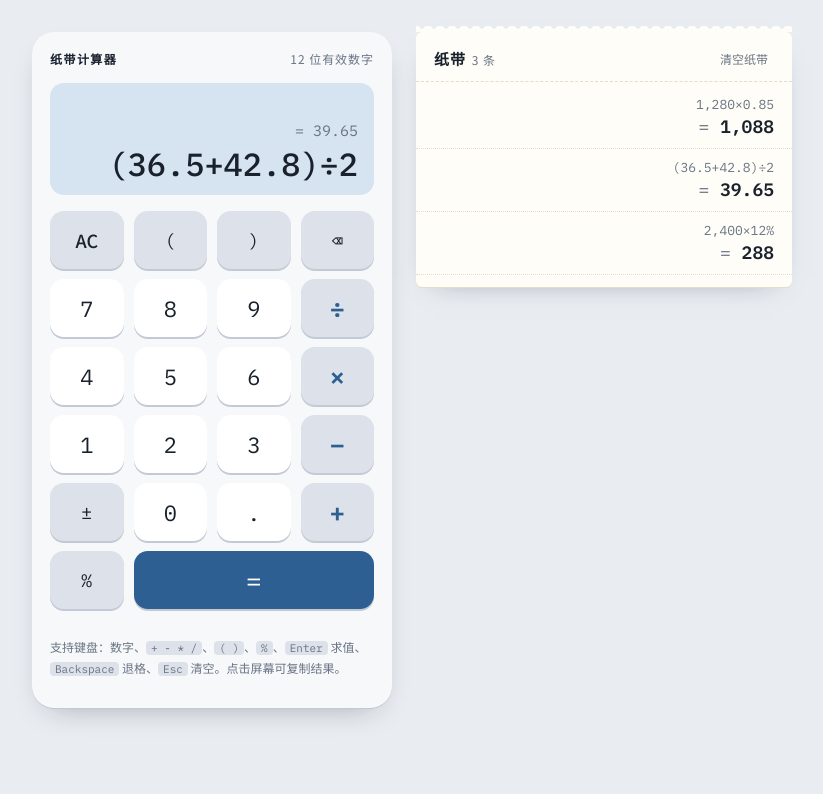
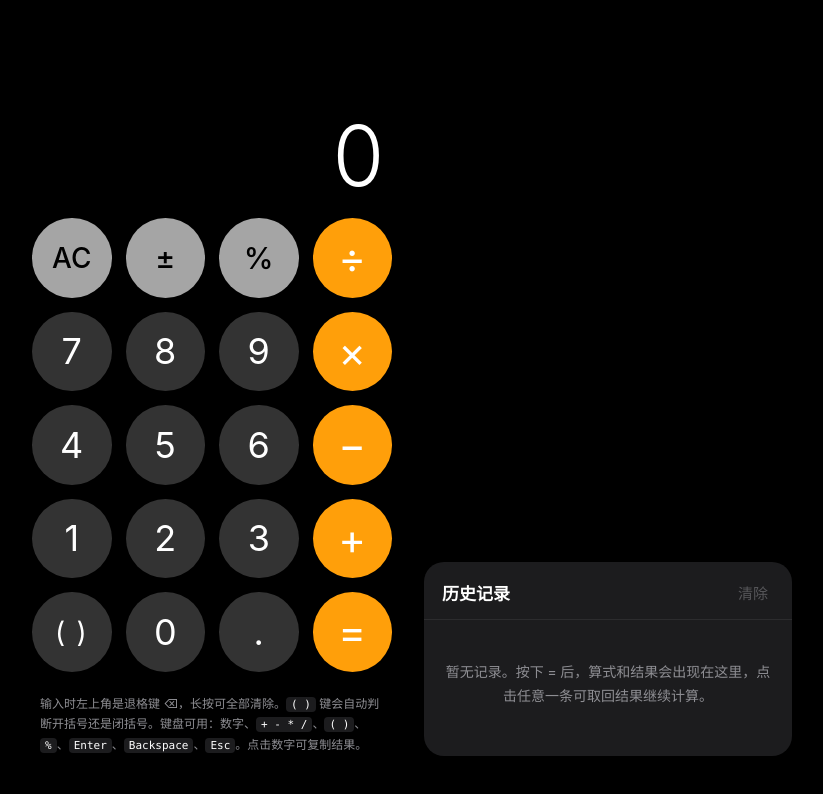
Before and after one commit to gggghhhhbbbb/aaa, a plain HTML site: page calculator/index.html in a window 1280 px wide. Shown: the whole page, without its empty margins (228-1051 px from the left). Drawn offline with Linux system fonts and the light colour scheme.

Commit message:
Restyle calculator after phone calculator look, drop sample data
Round keys with orange operators, backspace/AC toggle, smart parenthesis
key, and an empty history on first load.

Co-Authored-By: Claude Opus 5.5 <noreply@anthropic.com>
Claude-Session: https://claude.ai/code/session_01GgsreSMHs767kW3uMgfPgC

```diff
--- a/calculator/index.html
+++ b/calculator/index.html
@@ -5,40 +5,29 @@
 <meta name="viewport" content="width=device-width, initial-scale=1, viewport-fit=cover">
 <title>纸带计算器</title>
 <meta name="claude:viewport-fit-sides" content="cover">
-<link rel="preconnect" href="https://fonts.googleapis.com">
-<link rel="preconnect" href="https://fonts.gstatic.com" crossorigin>
-<link rel="stylesheet" href="https://fonts.googleapis.com/css2?family=IBM+Plex+Mono:wght@400;500;600&family=Noto+Sans+SC:wght@400;500;700&display=swap">
+<meta name="theme-color" content="#000000">
+<meta name="apple-mobile-web-app-capable" content="yes">
+<meta name="apple-mobile-web-app-status-bar-style" content="black">
 <style>
-/* 布局：左侧是计算器机身，右侧是纸带（历史记录）；窄屏时上下堆叠 */
+/* 布局：手机计算器式的单列机身（显示屏在上，4×5 圆形按键在下）；宽屏时右侧并排显示历史记录。
+   刻意只用一套深色外观，与手机计算器一致。 */
 :root {
-  --bg: #e9ecf1;
-  --body: #f7f8fa;
-  --key: #ffffff;
-  --key-fn: #dde2ea;
-  --key-shadow: #c3cad5;
-  --fg: #19212c;
-  --muted: #687384;
-  --accent: #2d5f93;
-  --accent-fg: #ffffff;
-  --accent-soft: #d6e3f1;
-  --tape: #fffdf7;
-  --tape-line: #e4ddca;
-  --error: #b3362f;
-  --font-num: "IBM Plex Mono", ui-monospace, "SFMono-Regular", Menlo, Consolas, monospace;
-  --font-ui: "Noto Sans SC", "PingFang SC", "Microsoft YaHei", system-ui, sans-serif;
-  --radius: 14px;
-}
-@media (prefers-color-scheme: dark) {
-  :root:not([data-theme="light"]) {
-    --bg: #11151b; --body: #1a2029; --key: #252c37; --key-fn: #2f3846; --key-shadow: #0b0e12;
-    --fg: #e5eaf1; --muted: #8b95a5; --accent: #6b9fd6; --accent-fg: #0d1520; --accent-soft: #24364b;
-    --tape: #1d222a; --tape-line: #323a46; --error: #ef7d74; color-scheme: dark;
-  }
-}
-:root[data-theme="dark"] {
-  --bg: #11151b; --body: #1a2029; --key: #252c37; --key-fn: #2f3846; --key-shadow: #0b0e12;
-  --fg: #e5eaf1; --muted: #8b95a5; --accent: #6b9fd6; --accent-fg: #0d1520; --accent-soft: #24364b;
-  --tape: #1d222a; --tape-line: #323a46; --error: #ef7d74; color-scheme: dark;
+  --bg: #000000;
+  --fg: #ffffff;
+  --muted: #8e8e93;
+  --key-num: #333333;
+  --key-num-hi: #737373;
+  --key-fn: #a5a5a5;
+  --key-fn-fg: #000000;
+  --key-fn-hi: #d9d9d9;
+  --key-op: #ff9f0a;
+  --key-op-hi: #fcc78d;
+  --panel: #1c1c1e;
+  --line: #2c2c2e;
+  --error: #ff6961;
+  --font: -apple-system, BlinkMacSystemFont, "SF Pro Display", "Helvetica Neue", "PingFang SC", "Hiragino Sans GB", "Microsoft YaHei", Arial, sans-serif;
+  --gap: 14px;
+  color-scheme: dark;
 }
 
 * { box-sizing: border-box; }
@@ -47,71 +36,67 @@ body {
   margin: 0;
   background: var(--bg);
   color: var(--fg);
-  font-family: var(--font-ui);
-  font-size: 14px;
-  padding-block: 32px;
+  font-family: var(--font);
+  font-size: 15px;
+  -webkit-font-smoothing: antialiased;
+  padding-block: 24px;
   padding-left: max(16px, env(safe-area-inset-left, 0px));
   padding-right: max(16px, env(safe-area-inset-right, 0px));
+  -webkit-user-select: none;
+  user-select: none;
 }
 .wrap {
   max-width: 760px;
   margin: 0 auto;
   display: grid;
   grid-template-columns: minmax(0, 360px) minmax(0, 1fr);
-  gap: 24px;
-  align-items: start;
+  gap: 32px;
+  align-items: end;
 }
 @media (max-width: 680px) {
-  .wrap { grid-template-columns: minmax(0, 1fr); max-width: 400px; }
+  .wrap { grid-template-columns: minmax(0, 1fr); max-width: 380px; align-items: start; }
+  body { padding-block: 12px 20px; }
 }
 
 /* 机身 */
-.calc {
-  background: var(--body);
-  border-radius: 22px;
-  padding: 18px;
-  box-shadow: 0 1px 0 var(--key-shadow), 0 12px 32px -18px rgba(20, 30, 45, .45);
-  display: grid;
-  gap: 16px;
-}
-.brand {
-  display: flex; justify-content: space-between; align-items: baseline;
-  font-size: 12px; color: var(--muted); letter-spacing: .08em;
-}
-.brand b { font-weight: 700; color: var(--fg); letter-spacing: .12em; }
+.calc { display: grid; gap: 18px; }
 
 .screen {
-  background: var(--accent-soft);
-  border-radius: var(--radius);
-  padding: 14px 16px 12px;
-  min-height: 112px;
+  min-height: 176px;
   display: grid;
   align-content: end;
-  gap: 4px;
+  gap: 2px;
   text-align: right;
-  font-family: var(--font-num);
+  padding: 0 8px;
   font-variant-numeric: tabular-nums;
   cursor: copy;
   position: relative;
+  outline: none;
 }
-.screen:focus-visible { outline: 2px solid var(--accent); outline-offset: 2px; }
+.screen:focus-visible { box-shadow: inset 0 -2px 0 var(--key-op); }
 .sub {
-  min-height: 1.4em;
+  min-height: 1.5em;
   color: var(--muted);
-  font-size: 15px;
+  font-size: 22px;
+  font-weight: 400;
   overflow-wrap: anywhere;
 }
 .main {
-  font-size: 40px;
-  font-weight: 500;
-  line-height: 1.15;
+  font-size: 84px;
+  font-weight: 300;
+  line-height: 1.05;
+  letter-spacing: -0.02em;
   overflow-wrap: anywhere;
   min-width: 0;
+  white-space: nowrap;
+  overflow: hidden;
+  text-overflow: clip;
+  direction: ltr;
 }
-.main.error { color: var(--error); font-family: var(--font-ui); font-size: 24px; }
+.main.error { color: var(--error); font-size: 34px; font-weight: 400; white-space: normal; letter-spacing: 0; }
 .toast {
-  position: absolute; left: 12px; top: 10px;
-  font-family: var(--font-ui); font-size: 12px; color: var(--accent);
+  position: absolute; left: 8px; top: 8px;
+  font-size: 13px; color: var(--key-op);
   opacity: 0; transition: opacity .2s;
 }
 .toast.show { opacity: 1; }
@@ -119,89 +104,92 @@ body {
 .keys {
   display: grid;
   grid-template-columns: repeat(4, minmax(0, 1fr));
-  gap: 10px;
+  gap: var(--gap);
 }
 .key {
   appearance: none;
   border: 0;
-  border-radius: var(--radius);
-  height: 58px;
-  background: var(--key);
+  border-radius: 50%;
+  aspect-ratio: 1;
+  width: 100%;
+  max-width: 100%;
+  background: var(--key-num);
   color: var(--fg);
-  font-family: var(--font-num);
-  font-size: 22px;
-  box-shadow: 0 2px 0 var(--key-shadow);
+  font-family: var(--font);
+  font-size: 36px;
+  font-weight: 400;
   cursor: pointer;
-  transition: transform .06s, box-shadow .06s, filter .12s;
+  display: grid;
+  place-items: center;
+  padding: 0;
+  transition: background-color .35s ease-out, color .35s ease-out;
   -webkit-tap-highlight-color: transparent;
   touch-action: manipulation;
 }
-.key:hover { filter: brightness(.97); }
-.key:focus-visible { outline: 2px solid var(--accent); outline-offset: 2px; }
-.key:active, .key.pressed { transform: translateY(2px); box-shadow: 0 0 0 var(--key-shadow); }
-.key.fn { background: var(--key-fn); font-size: 18px; }
-.key.fn.txt { font-family: var(--font-ui); font-weight: 500; }
-.key.op { background: var(--key-fn); color: var(--accent); font-size: 26px; font-weight: 600; }
-.key.eq { background: var(--accent); color: var(--accent-fg); grid-column: span 3; font-size: 26px; }
+.key:focus-visible { outline: 2px solid var(--fg); outline-offset: 3px; }
+.key:active, .key.pressed { background: var(--key-num-hi); transition: none; }
 
-.hint { font-size: 12px; color: var(--muted); line-height: 1.6; }
+.key.fn { background: var(--key-fn); color: var(--key-fn-fg); font-size: 30px; font-weight: 500; }
+.key.fn:active, .key.fn.pressed { background: var(--key-fn-hi); }
+.key.fn.txt { font-size: 28px; }
+.key.fn svg { width: 34px; height: 34px; }
+
+.key.op { background: var(--key-op); color: var(--fg); font-size: 42px; font-weight: 400; }
+.key.op:active, .key.op.pressed { background: var(--key-op-hi); }
+/* 选中的运算符：反色显示，等待第二个数 */
+.key.op.selected { background: var(--fg); color: var(--key-op); transition: none; }
+
+.key.paren { font-size: 28px; letter-spacing: .06em; }
+
+.hint { margin: 4px 8px 0; font-size: 12px; color: var(--muted); line-height: 1.7; }
 .hint kbd {
-  font-family: var(--font-num); font-size: 11px;
-  background: var(--key-fn); border-radius: 4px; padding: 0 5px;
+  font-family: ui-monospace, Menlo, Consolas, monospace; font-size: 11px;
+  background: var(--panel); border-radius: 4px; padding: 1px 5px; color: var(--fg);
 }
 
-/* 纸带 */
+/* 历史记录 */
 .tape {
-  background: var(--tape);
-  border-radius: 6px;
-  box-shadow: 0 1px 0 var(--tape-line), 0 10px 28px -20px rgba(20, 30, 45, .5);
+  background: var(--panel);
+  border-radius: 20px;
   min-width: 0;
   display: grid;
   grid-template-rows: auto 1fr;
-  max-height: 600px;
-  position: relative;
+  max-height: 640px;
+  overflow: hidden;
 }
-/* 纸带顶部的锯齿撕口 */
-.tape::before {
-  content: "";
-  position: absolute; left: 0; right: 0; top: -6px; height: 6px;
-  background:
-    linear-gradient(135deg, transparent 50%, var(--tape) 50%) 0 0 / 12px 6px repeat-x,
-    linear-gradient(225deg, transparent 50%, var(--tape) 50%) 0 0 / 12px 6px repeat-x;
-}
+@media (max-width: 680px) { .tape { max-height: 420px; } }
 .tape-head {
   display: flex; justify-content: space-between; align-items: center;
-  padding: 14px 18px 10px;
-  border-bottom: 1px dashed var(--tape-line);
+  padding: 16px 18px 12px;
+  border-bottom: 1px solid var(--line);
 }
-.tape-head h2 { margin: 0; font-size: 15px; font-weight: 700; letter-spacing: .06em; }
-.tape-head h2 span { font-weight: 400; color: var(--muted); font-size: 12px; margin-left: 6px; }
+.tape-head h2 { margin: 0; font-size: 17px; font-weight: 600; }
+.tape-head h2 span { font-weight: 400; color: var(--muted); font-size: 13px; margin-left: 6px; }
 .clear-btn {
-  appearance: none; border: 0; background: none; color: var(--muted);
-  font: inherit; font-size: 12px; cursor: pointer; padding: 4px 6px; border-radius: 6px;
+  appearance: none; border: 0; background: none; color: var(--key-op);
+  font: inherit; font-size: 15px; cursor: pointer; padding: 4px 6px; border-radius: 8px;
 }
-.clear-btn:hover { color: var(--error); }
-.clear-btn:focus-visible { outline: 2px solid var(--accent); }
+.clear-btn[disabled] { color: var(--muted); cursor: default; opacity: .5; }
+.clear-btn:focus-visible { outline: 2px solid var(--key-op); }
 .tape-list {
-  list-style: none; margin: 0; padding: 4px 0 12px;
+  list-style: none; margin: 0; padding: 0 0 8px;
   overflow-y: auto;
-  font-family: var(--font-num);
   font-variant-numeric: tabular-nums;
 }
 .tape-list li button {
   appearance: none; border: 0; background: none; color: inherit; font: inherit;
   width: 100%; text-align: right; cursor: pointer;
-  padding: 10px 18px;
+  padding: 12px 18px;
   display: grid; gap: 2px;
-  border-bottom: 1px dotted var(--tape-line);
+  border-bottom: 1px solid var(--line);
 }
-.tape-list li button:hover { background: var(--accent-soft); }
-.tape-list li button:focus-visible { outline: 2px solid var(--accent); outline-offset: -2px; }
-.tape-list .e { color: var(--muted); font-size: 13px; overflow-wrap: anywhere; }
-.tape-list .r { font-size: 18px; font-weight: 600; overflow-wrap: anywhere; }
-.tape-list .r::before { content: "= "; color: var(--muted); font-weight: 400; }
+.tape-list li:last-child button { border-bottom: 0; }
+.tape-list li button:hover { background: var(--line); }
+.tape-list li button:focus-visible { outline: 2px solid var(--key-op); outline-offset: -2px; }
+.tape-list .e { color: var(--muted); font-size: 15px; overflow-wrap: anywhere; }
+.tape-list .r { font-size: 24px; font-weight: 300; overflow-wrap: anywhere; }
 .empty {
-  padding: 28px 18px; color: var(--muted); font-family: var(--font-ui); line-height: 1.7; text-align: center;
+  padding: 40px 18px; color: var(--muted); line-height: 1.7; text-align: center; font-size: 14px;
 }
 
 @media (prefers-reduced-motion: reduce) {
@@ -212,8 +200,6 @@ body {
 <body>
 <main class="wrap">
   <section class="calc" aria-label="计算器">
-    <div class="brand"><b>纸带计算器</b><span>12 位有效数字</span></div>
-
     <div class="screen" id="screen" tabindex="0" role="button" aria-label="点击复制结果">
       <span class="toast" id="toast">已复制</span>
       <div class="sub" id="sub" aria-live="polite"></div>
@@ -221,42 +207,39 @@ body {
     </div>
 
     <div class="keys" id="keys">
-      <button class="key fn txt" id="k-ac" data-k="AC">AC</button>
-      <button class="key fn" id="k-lp" data-k="(">(</button>
-      <button class="key fn" id="k-rp" data-k=")">)</button>
-      <button class="key fn" id="k-bs" data-k="BS" aria-label="退格">⌫</button>
+      <button class="key fn txt" id="k-clr" data-k="CLR" aria-label="全部清除">AC</button>
+      <button class="key fn" id="k-neg" data-k="±" aria-label="正负号">±</button>
+      <button class="key fn" id="k-pct" data-k="%" aria-label="百分比">%</button>
+      <button class="key op" id="k-div" data-k="÷" aria-label="除">÷</button>
 
       <button class="key" id="k-7" data-k="7">7</button>
       <button class="key" id="k-8" data-k="8">8</button>
       <button class="key" id="k-9" data-k="9">9</button>
-      <button class="key op" id="k-div" data-k="÷" aria-label="除">÷</button>
+      <button class="key op" id="k-mul" data-k="×" aria-label="乘">×</button>
 
       <button class="key" id="k-4" data-k="4">4</button>
       <button class="key" id="k-5" data-k="5">5</button>
       <button class="key" id="k-6" data-k="6">6</button>
-      <button class="key op" id="k-mul" data-k="×" aria-label="乘">×</button>
+      <button class="key op" id="k-sub" data-k="−" aria-label="减">−</button>
 
       <button class="key" id="k-1" data-k="1">1</button>
       <button class="key" id="k-2" data-k="2">2</button>
       <button class="key" id="k-3" data-k="3">3</button>
-      <button class="key op" id="k-sub" data-k="−" aria-label="减">−</button>
-
-      <button class="key fn" id="k-neg" data-k="±" aria-label="正负号">±</button>
-      <button class="key" id="k-0" data-k="0">0</button>
-      <button class="key" id="k-dot" data-k=".">.</button>
       <button class="key op" id="k-add" data-k="+" aria-label="加">+</button>
 
-      <button class="key fn" id="k-pct" data-k="%" aria-label="百分比">%</button>
-      <button class="key eq" id="k-eq" data-k="=" aria-label="等于">=</button>
+      <button class="key paren" id="k-paren" data-k="()" aria-label="括号">( )</button>
+      <button class="key" id="k-0" data-k="0">0</button>
+      <button class="key" id="k-dot" data-k="." aria-label="小数点">.</button>
+      <button class="key op" id="k-eq" data-k="=" aria-label="等于">=</button>
     </div>
 
-    <p class="hint">支持键盘：数字、<kbd>+ - * /</kbd>、<kbd>( )</kbd>、<kbd>%</kbd>、<kbd>Enter</kbd> 求值、<kbd>Backspace</kbd> 退格、<kbd>Esc</kbd> 清空。点击屏幕可复制结果。</p>
+    <p class="hint">输入时左上角是退格键 ⌫，长按可全部清除。<kbd>( )</kbd> 键会自动判断开括号还是闭括号。键盘可用：数字、<kbd>+ - * /</kbd>、<kbd>( )</kbd>、<kbd>%</kbd>、<kbd>Enter</kbd>、<kbd>Backspace</kbd>、<kbd>Esc</kbd>。点击数字可复制结果。</p>
   </section>
 
-  <section class="tape" aria-label="计算记录">
+  <section class="tape" aria-label="历史记录">
     <div class="tape-head">
-      <h2>纸带<span id="count"></span></h2>
-      <button class="clear-btn" id="clear-tape">清空纸带</button>
+      <h2>历史记录<span id="count"></span></h2>
+      <button class="clear-btn" id="clear-tape">清除</button>
     </div>
     <ul class="tape-list" id="tape"></ul>
   </section>
@@ -285,7 +268,7 @@ body {
       if (/[0-9.]/.test(c)) {
         const m = /^(\d*\.?\d*)(e[+-]?\d+)?/.exec(s.slice(i));
         const text = m[0];
-        if (text === "." ) throw new Error("表达式不完整");
+        if (text === ".") throw new Error("表达式不完整");
         tokens.push({ t: "num", v: parseFloat(text) });
         i += text.length;
       } else if ("+−×÷()%".includes(c)) {
@@ -324,8 +307,7 @@ body {
             v = v / r;
           } else v = v * r;
         } else if (p === "(" || p === "num") {
-          // 隐式乘法：2(3) 或 (2)(3)
-          v = v * parseUnary();
+          v = v * parseUnary();   // 隐式乘法：2(3) 或 (2)(3)
         } else break;
       }
       return v;
@@ -357,8 +339,7 @@ body {
     const v = parseExpr();
     if (pos < tokens.length) throw new Error("括号不匹配");
     if (!isFinite(v)) throw new Error("结果超出范围");
-    // 去掉二进制浮点误差，如 0.1 + 0.2
-    return parseFloat(v.toPrecision(12));
+    return parseFloat(v.toPrecision(12));   // 去掉二进制浮点误差，如 0.1 + 0.2
   }
 
   // ---------- 格式化 ----------
@@ -374,17 +355,12 @@ body {
     const grouped = int.replace(/\B(?=(\d{3})+(?!\d))/g, ",");
     return (n < 0 ? "−" : "") + grouped + (frac ? "." + frac : "");
   }
-  // 结果转回可继续计算的表达式文本
   function numberToExpr(n) {
     if (Object.is(n, -0)) n = 0;
     let s = String(n);
-    if (s.includes("e")) {
-      // 极小/极大值保留指数形式，分词器支持
-      s = n.toExponential();
-    }
+    if (s.includes("e")) s = n.toExponential();
     return s.replace(/^-/, "−");
   }
-  // 表达式中的数字加千位分隔
   function prettyExpr(s) {
     return s.replace(/\d+(\.\d*)?(e[+-]?\d+)?/g, m => {
       if (m.includes("e")) return m;
@@ -406,6 +382,8 @@ body {
     if (errorMsg) { expr = ""; errorMsg = ""; }
     if (evaluated) { expr = lastResult === null ? "" : numberToExpr(lastResult); evaluated = false; }
   }
+  // 左上角键：有输入时是退格，没有输入或刚出结果时是 AC
+  const clrIsBackspace = () => !evaluated && !errorMsg && expr !== "";
 
   function input(k) {
     if (/^[0-9]$/.test(k)) {
@@ -441,12 +419,20 @@ body {
     } else if (k === ")") {
       if (evaluated || errorMsg) return;
       if (openCount() > 0 && !OPS.includes(last()) && last() !== "(") expr += ")";
+    } else if (k === "()") {
+      // 智能括号：能闭合就闭合，否则开一个新括号
+      const canClose = !evaluated && !errorMsg && openCount() > 0 && !OPS.includes(last()) && last() !== "(";
+      input(canClose ? ")" : "(");
+      return;
     } else if (k === "%") {
       continueFromResult();
       if (isDigit(last()) || last() === ")" || last() === ".") expr += "%";
     } else if (k === "±") {
       continueFromResult();
       toggleSign();
+    } else if (k === "CLR") {
+      input(clrIsBackspace() ? "BS" : "AC");
+      return;
     } else if (k === "BS") {
       if (errorMsg) { errorMsg = ""; }
       else if (evaluated) { evaluated = false; expr = lastResult === null ? "" : numberToExpr(lastResult); }
@@ -476,7 +462,7 @@ body {
     const prevPrev = before.slice(-2, -1);
     if (prev === "−" && (before.length === 1 || /[+−×÷(]/.test(prevPrev))) {
       expr = before.slice(0, -1) + cur;               // 去掉一元负号
-    } else if (prev === "+" ) {
+    } else if (prev === "+") {
       expr = before.slice(0, -1) + "−" + cur;          // a+b → a−b
     } else if (prev === "−") {
       expr = before.slice(0, -1) + "+" + cur;          // a−b → a+b
@@ -486,7 +472,7 @@ body {
   }
 
   function closedExpr() {
-    let s = expr.replace(/[+−×÷(]+$/, "");
+    const s = expr.replace(/[+−×÷(]+$/, "");
     const n = (s.match(/\(/g) || []).length - (s.match(/\)/g) || []).length;
     return s + ")".repeat(Math.max(0, n));
   }
@@ -513,14 +499,32 @@ body {
   // ---------- 渲染 ----------
   const $main = document.getElementById("main");
   const $sub = document.getElementById("sub");
+  const $clr = document.getElementById("k-clr");
+  const opKeys = [...document.querySelectorAll(".key.op:not(#k-eq)")];
+  const BS_ICON = '<svg viewBox="0 0 24 24" fill="none" stroke="currentColor" stroke-width="1.8" stroke-linejoin="round" stroke-linecap="round" aria-hidden="true"><path d="M9 5h10a2 2 0 0 1 2 2v10a2 2 0 0 1-2 2H9l-6-7z"/><path d="M12 9.5l5 5M17 9.5l-5 5"/></svg>';
 
-  function fitMain(text) {
-    const len = text.length;
-    const size = len <= 11 ? 40 : len <= 15 ? 32 : len <= 20 ? 26 : 20;
-    $main.style.fontSize = size + "px";
+  // 按显示区宽度自动缩小字号，长数字不换行
+  function fitMain() {
+    $main.style.fontSize = "";
+    const max = $main.clientWidth;
+    let size = 84;
+    while ($main.scrollWidth > max && size > 28) {
+      size -= 4;
+      $main.style.fontSize = size + "px";
+    }
   }
 
   function render() {
+    // 左上角键的状态
+    if (clrIsBackspace()) {
+      $clr.innerHTML = BS_ICON; $clr.setAttribute("aria-label", "退格（长按全部清除）");
+    } else {
+      $clr.textContent = "AC"; $clr.setAttribute("aria-label", "全部清除");
+    }
+    // 刚输入运算符时高亮该运算符
+    const pending = !evaluated && !errorMsg && OPS.includes(last()) ? last() : "";
+    opKeys.forEach(b => b.classList.toggle("selected", b.dataset.k === pending));
+
     $main.classList.toggle("error", !!errorMsg);
     if (errorMsg) {
       $sub.textContent = prettyExpr(closedExpr());
@@ -530,15 +534,12 @@ body {
     }
     if (evaluated) {
       $sub.textContent = prettyExpr(expr) + " =";
-      const t = formatNumber(lastResult);
-      $main.textContent = t;
-      fitMain(t);
+      $main.textContent = formatNumber(lastResult);
+      fitMain();
       return;
     }
-    const shown = expr === "" ? "0" : prettyExpr(expr);
-    $main.textContent = shown;
-    fitMain(shown);
-    // 实时预览
+    $main.textContent = expr === "" ? "0" : prettyExpr(expr);
+    fitMain();
     let preview = "";
     const full = closedExpr();
     if (full && /[+−×÷%(]/.test(full.replace(/^−/, ""))) {
@@ -549,13 +550,15 @@ body {
 
   const $tape = document.getElementById("tape");
   const $count = document.getElementById("count");
+  const $clearTape = document.getElementById("clear-tape");
   function renderTape() {
     $tape.replaceChildren();
     $count.textContent = history.length ? history.length + " 条" : "";
+    $clearTape.disabled = !history.length;
     if (!history.length) {
       const li = document.createElement("li");
       li.className = "empty";
-      li.textContent = "还没有记录。按下 = 后，算式和结果会打印在这条纸带上，点击任意一条可把结果拿回来继续算。";
+      li.textContent = "暂无记录。按下 = 后，算式和结果会出现在这里，点击任意一条可取回结果继续计算。";
       $tape.appendChild(li);
       return;
     }
@@ -576,28 +579,34 @@ body {
     });
   }
 
-  // ---------- 存储 ----------
+  // ---------- 存储（只保存在本机浏览器） ----------
   function loadHistory() {
     try {
       const raw = localStorage.getItem(STORE_KEY);
       const arr = raw ? JSON.parse(raw) : null;
       if (Array.isArray(arr)) return arr.filter(x => x && typeof x.e === "string" && typeof x.r === "number");
     } catch (_) {}
-    // 示例记录，展示纸带的样子
-    return [
-      { e: "1280×0.85", r: 1088 },
-      { e: "(36.5+42.8)÷2", r: 39.65 },
-      { e: "2400×12%", r: 288 },
-    ];
+    return [];
   }
   function saveHistory() {
     try { localStorage.setItem(STORE_KEY, JSON.stringify(history)); } catch (_) {}
   }
 
   // ---------- 事件 ----------
+  let longPressTimer = null, longPressed = false;
+  $clr.addEventListener("pointerdown", () => {
+    longPressed = false;
+    if (!clrIsBackspace()) return;
+    longPressTimer = setTimeout(() => { longPressed = true; input("AC"); }, 550);
+  });
+  ["pointerup", "pointerleave", "pointercancel"].forEach(t =>
+    $clr.addEventListener(t, () => clearTimeout(longPressTimer)));
+
   document.getElementById("keys").addEventListener("click", e => {
     const b = e.target.closest("[data-k]");
-    if (b) input(b.dataset.k);
+    if (!b) return;
+    if (b === $clr && longPressed) { longPressed = false; return; }
+    input(b.dataset.k);
   });
 
   const keyMap = {
@@ -605,17 +614,18 @@ body {
     "(": "(", ")": ")", "%": "%", ".": ".", ",": ".",
     "Enter": "=", "=": "=", "Backspace": "BS", "Escape": "AC", "Delete": "AC",
   };
+  const flashFor = { "(": "()", ")": "()", "BS": "CLR", "AC": "CLR" };
   document.addEventListener("keydown", e => {
     if (e.ctrlKey || e.metaKey || e.altKey) return;
-    let k = /^[0-9]$/.test(e.key) ? e.key : keyMap[e.key];
+    const k = /^[0-9]$/.test(e.key) ? e.key : keyMap[e.key];
     if (!k) return;
-    // 焦点在纸带或清空按钮上时，Enter 交给按钮自身；计算器按键上 Enter 一律表示 =
+    // 焦点在历史记录或清除按钮上时，Enter 交给按钮自身；计算器按键上 Enter 一律表示 =
     const ae = document.activeElement;
     if (e.key === "Enter" && ae && ae.matches("button") && !ae.closest("#keys")) return;
     e.preventDefault();
+    const btn = document.querySelector(`[data-k="${CSS.escape(flashFor[k] || k)}"]`);
+    if (btn) { btn.classList.add("pressed"); setTimeout(() => btn.classList.remove("pressed"), 110); }
     input(k);
-    const btn = document.querySelector(`[data-k="${CSS.escape(k)}"]`);
-    if (btn) { btn.classList.add("pressed"); setTimeout(() => btn.classList.remove("pressed"), 110); }
   });
 
   const $toast = document.getElementById("toast");
@@ -623,7 +633,7 @@ body {
     const text = (evaluated && lastResult !== null) ? numberToExpr(lastResult).replace("−", "-") : $main.textContent;
     const done = () => { $toast.classList.add("show"); setTimeout(() => $toast.classList.remove("show"), 1200); };
     if (navigator.clipboard && navigator.clipboard.writeText) {
-      navigator.clipboard.writeText(text).then(done, () => selectMain());
+      navigator.clipboard.writeText(text).then(done, selectMain);
     } else selectMain();
   }
   function selectMain() {
@@ -634,12 +644,12 @@ body {
   $screen.addEventListener("click", copyResult);
   $screen.addEventListener("keydown", e => { if (e.key === " ") { e.preventDefault(); copyResult(); } });
 
-  document.getElementById("clear-tape").addEventListener("click", () => {
+  $clearTape.addEventListener("click", () => {
     history = []; saveHistory(); renderTape();
   });
 
-  // 初始状态：载入一个示例算式
-  expr = "(36.5+42.8)÷2";
+  window.addEventListener("resize", () => { if (!errorMsg) fitMain(); });
+
   render();
   renderTape();
 
```
